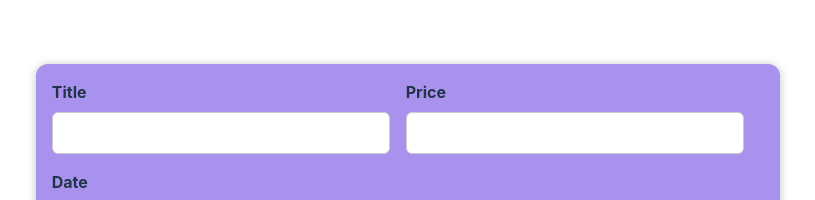
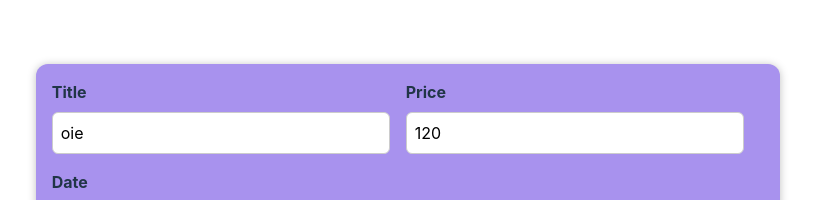
Before and after one commit to mathesukkj/expense-tracker, a React (Vite) app: page / in a window 1280 px wide. Shown: the top 200 px of the page, without its empty margins (232-1047 px from the left). Built offline with nearby package versions, Linux system fonts and the light colour scheme.

Commit message:
feat: add form resetting

```diff
--- a/src/components/NewExpenses/ExpenseForm.jsx
+++ b/src/components/NewExpenses/ExpenseForm.jsx
@@ -3,8 +3,8 @@ import "./ExpenseForm.css";
 
 export default function ExpenseForm() {
     const [title, setTitle] = useState("oie");
-    const [price, setPrice] = useState("R$120");
-    const [date, setDate] = useState();
+    const [price, setPrice] = useState(120);
+    const [date, setDate] = useState("01/01/2023");
 
     function handleTitleChange(e) {
         setTitle(e.target.value);
@@ -26,7 +26,9 @@ export default function ExpenseForm() {
             // @ts-ignore
             date: new Date(date),
         };
-        console.log(expenseData);
+        setDate("");
+        setPrice(0);
+        setTitle("");
     }
 
     return (
@@ -34,11 +36,20 @@ export default function ExpenseForm() {
             <div className="controls">
                 <div className="control">
                     <label>Title</label>
-                    <input type="text" onChange={handleTitleChange} />
+                    <input
+                        type="text"
+                        value={title}
+                        onChange={handleTitleChange}
+                    />
                 </div>
                 <div className="control">
                     <label>Price</label>
-                    <input type="number" min="0" onChange={handlePriceChange} />
+                    <input
+                        type="number"
+                        value={price}
+                        min="0"
+                        onChange={handlePriceChange}
+                    />
                 </div>
                 <div className="control">
                     <label>Date</label>
@@ -46,7 +57,8 @@ export default function ExpenseForm() {
                         type="date"
                         min="2020-01-01"
                         max="2023-12-31"
-                        onClick={handleDateChange}
+                        onChange={handleDateChange}
+                        value={date}
                     />
                 </div>
             </div>
```
